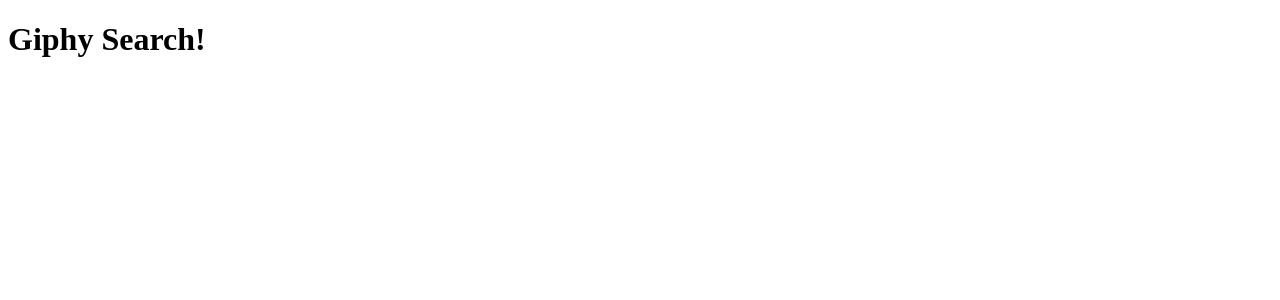
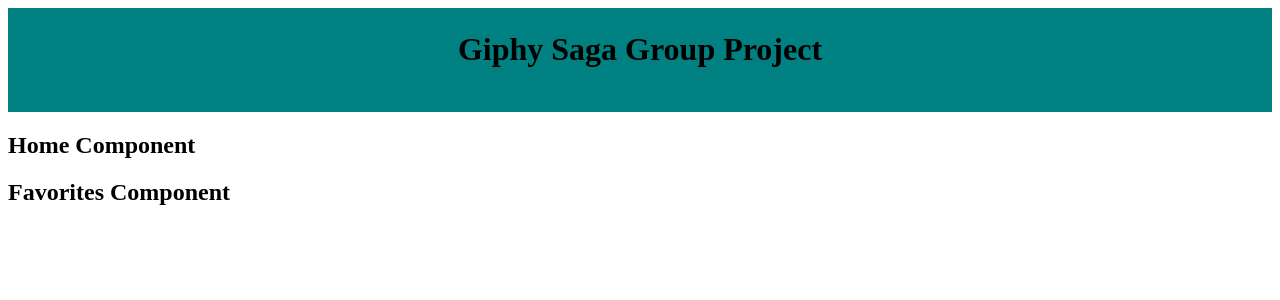
Before and after one commit to michaelodonnell321/group-giphy-saga-project-master, a React (Create React App) app: page /#/favorites in a window 1280 px wide. Before the commit this address led to /. Shown: the top 300 px of the page. Built offline with nearby package versions, Linux system fonts and the light colour scheme.

Commit message:
initial component set up

```diff
--- a/src/components/App/App.js
+++ b/src/components/App/App.js
@@ -1,4 +1,7 @@
 import React, { Component } from 'react';
+import Header from '../Header/Header';
+import Home from '../Home/Home';
+import Favorites from '../Favorites/Favorites'
 
 
 class App extends Component {
@@ -6,7 +9,9 @@
   render() {
     return (
       <div>
-        <h1>Giphy Search!</h1>
+        <Header />
+        <Home />
+        <Favorites />
       </div>
     );
   }
--- /dev/null
+++ b/src/components/Favorites/Favorites.jsx
@@ -0,0 +1,11 @@
+import React, { Component } from 'react';
+
+class Favorites extends Component {
+    render() {
+        return (
+            <h2>Favorites Component</h2>
+        )
+    }
+}
+
+export default Favorites;
--- /dev/null
+++ b/src/components/Header/Header.css
@@ -0,0 +1,8 @@
+
+.App-header {
+  background-color: teal;
+  text-align: center;
+  height: 100px;
+  padding: 2px;
+  color: black
+}
--- /dev/null
+++ b/src/components/Header/Header.jsx
@@ -0,0 +1,18 @@
+import React, { Component } from 'react';
+import './Header.css';
+
+class Header extends Component {
+
+    render() {
+        return (
+            <div>
+                <header className="App-header">
+                <h1>Giphy Saga Group Project</h1>
+                </header>
+            </div>
+        );
+    }
+
+}
+
+export default Header;
--- /dev/null
+++ b/src/components/Home/Home.jsx
@@ -0,0 +1,11 @@
+import React, {Component} from 'react';
+
+class Home extends Component {
+    render() {
+        return(
+            <h2>Home Component</h2>
+        )
+    }
+}
+
+export default Home;
```
